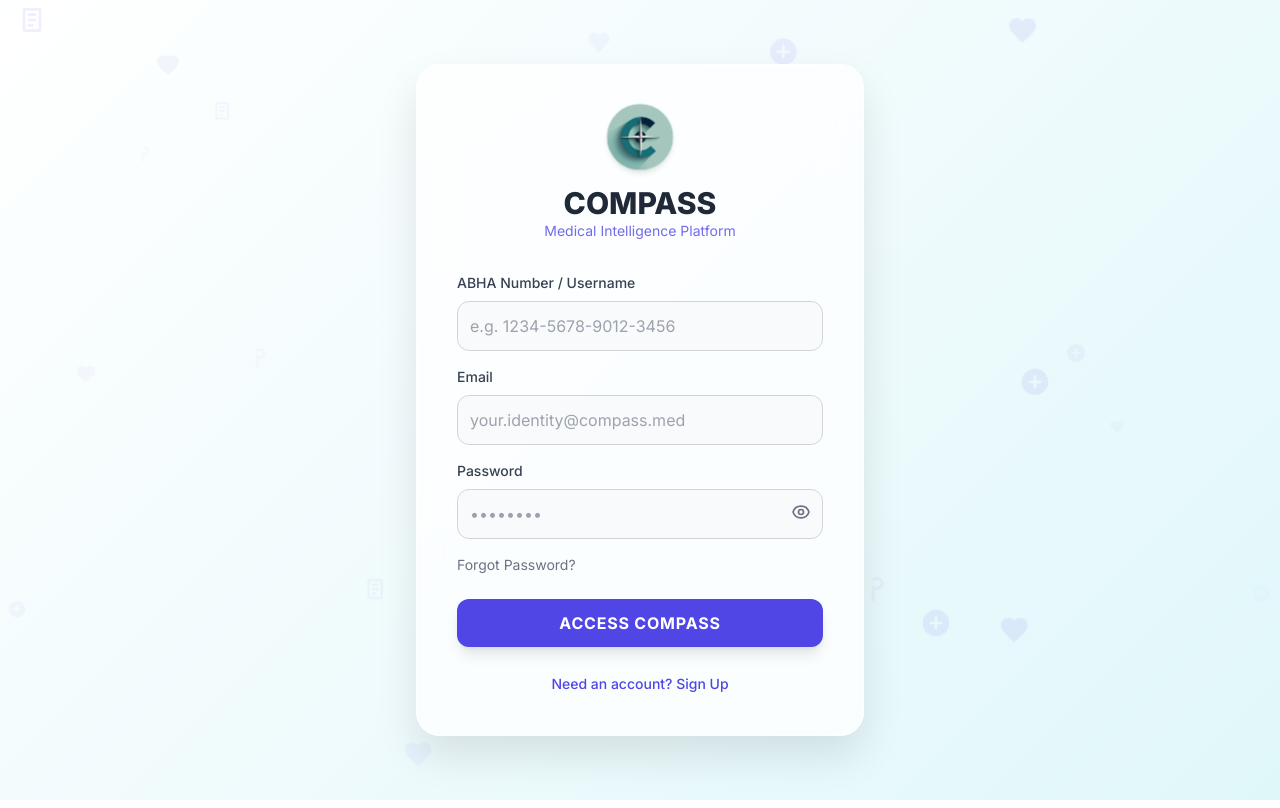
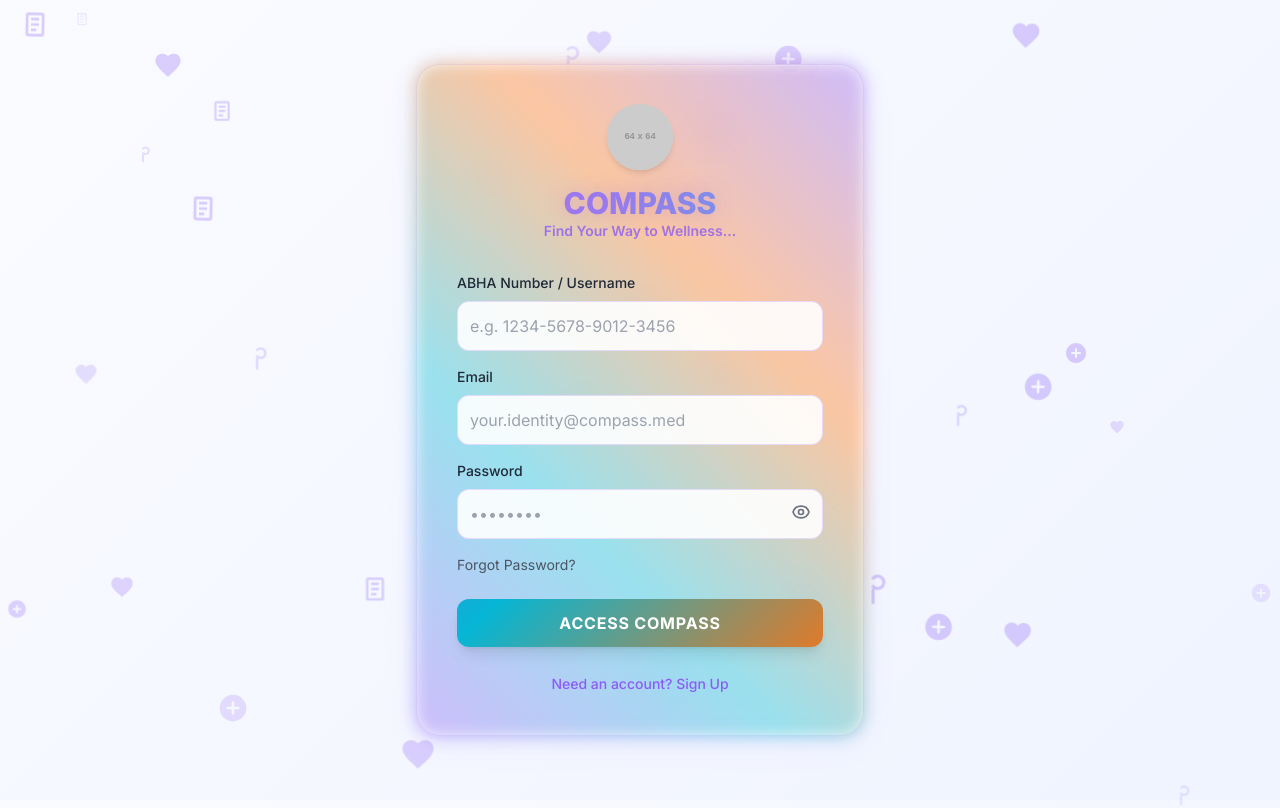
Before and after one commit to raven1904/COMPASS, a plain HTML site: page index.html in a window 1280 px wide. Shown: the top 808 px of the page. Drawn offline with nearby package versions, Linux system fonts and the light colour scheme; no server answers; placeholder pictures from the web are drawn by us.

Commit message:
Revise color scheme and enhance animations
Updated color scheme and animations for improved visibility and aesthetics.

```diff
--- a/index.html
+++ b/index.html
@@ -10,14 +10,16 @@
 
         /* ------------------- COLOR SCHEME & FONTS ------------------- */
         :root {
-            /* Primary Accent: Vibrant Indigo */
-            --color-primary: #4F46E5;
-            /* Secondary Accent: Fresh Teal */
-            --color-secondary: #10B981;
-            /* Background Gradient End */
-            --color-bg-end: #E0F7FA;
-            /* Background Gradient Start */
-            --color-bg-start: #FFFFFF;
+            /* RPM Compliance Coach Color Scheme */
+            --color-primary: #8B5CF6;     /* Vibrant Purple */
+            --color-secondary: #06B6D4;   /* Fresh Cyan */
+            --color-accent: #F97316;      /* Orange Accent */
+            --color-bg-start: #FAFBFF;    /* Light Blue-White */
+            --color-bg-end: #F0F4FF;      /* Soft Blue Tint */
+            --color-text: #1F2937;        /* Dark Gray */
+            --color-muted: #6B7280;       /* Medium Gray */
+            --color-success: #10B981;     /* Emerald Green */
+            --color-danger: #EF4444;      /* Red */
         }
 
         body {
@@ -29,14 +31,14 @@
 
         /* ------------------- ANIMATIONS & UTILITIES ------------------- */
         @keyframes float {
-            0% { transform: translate(0, 0) rotate(0deg); opacity: 0.6; }
-            52% { transform: translate(20px, 30px) rotate(5deg); opacity: 0.4; }
-            100% { transform: translate(0, 0) rotate(0deg); opacity: 0.6; }
+            0% { transform: translate(0, 0) rotate(0deg); opacity: 0.8; }
+            52% { transform: translate(20px, 30px) rotate(5deg); opacity: 0.6; }
+            100% { transform: translate(0, 0) rotate(0deg); opacity: 0.8; }
         }
 
         @keyframes move {
             0% { transform: translateY(0); opacity: 0; }
-            20% { opacity: 0.8; }
+            20% { opacity: 1; }
             100% { transform: translateY(-100vh); opacity: 0; }
         }
 
@@ -65,18 +67,21 @@
 
         .animated-symbol {
             position: absolute;
-            color: rgba(79, 70, 229, 0.15); /* Soft Indigo */
+            color: rgba(139, 92, 246, 0.4); /* Increased visibility */
             font-size: 30px;
             pointer-events: none;
-            animation: move 25s linear infinite, float 12s ease-in-out infinite alternate;
+            animation: move 20s linear infinite, float 10s ease-in-out infinite alternate;
         }
 
         .glassmorphism {
-            /* Light, clean glass effect */
-            background: rgba(255, 255, 255, 0.75);
-            backdrop-filter: blur(20px);
-            border: 1px solid rgba(255, 255, 255, 0.9);
-            box-shadow: 0 20px 40px rgba(0, 0, 0, 0.1);
+            /* Lighter, more transparent glass effect */
+            background: rgba(255, 255, 255, 0.65); /* Reduced intensity */
+            backdrop-filter: blur(15px);
+            border: 1px solid rgba(139, 92, 246, 0.15); /* Softer border */
+            box-shadow:
+                0 8px 32px rgba(139, 92, 246, 0.08), /* Softer shadow */
+                0 2px 8px rgba(139, 92, 246, 0.03),
+                inset 0 1px 0 rgba(255, 255, 255, 0.8);
             transition: all 0.3s ease;
         }
 
@@ -87,18 +92,32 @@
         .glowing-input:focus {
             outline: none;
             border-color: var(--color-primary);
-            box-shadow: 0 0 0 3px rgba(79, 70, 229, 0.3); /* Soft Indigo Ring */
+            box-shadow: 0 0 0 3px rgba(139, 92, 246, 0.3);
+            background: rgba(255, 255, 255, 0.95);
         }
 
         .glowing-button {
-            background-color: var(--color-primary);
+            background: linear-gradient(135deg, var(--color-primary), var(--color-secondary), var(--color-accent));
+            background-size: 200% 200%;
             transition: all 0.3s;
+            animation: gradientX 14s ease infinite;
+            color: white;
+            font-weight: 800;
+            box-shadow:
+                0 8px 24px color-mix(in oklab, var(--color-primary) 35%, transparent),
+                0 6px 18px color-mix(in oklab, var(--color-secondary) 25%, transparent);
         }
 
         .glowing-button:hover {
-            background-color: var(--color-secondary); /* Switch to Teal on hover */
-            box-shadow: 0 5px 15px rgba(16, 185, 129, 0.4);
             transform: translateY(-2px);
+            box-shadow:
+                0 12px 32px color-mix(in oklab, var(--color-primary) 45%, transparent),
+                0 8px 24px color-mix(in oklab, var(--color-secondary) 35%, transparent);
+        }
+
+        @keyframes gradientX {
+            0%, 100% { background-position: 0% 50%; }
+            50% { background-position: 100% 50%; }
         }
 
         #welcome-screen {
@@ -116,6 +135,53 @@
             transition: all 0.4s ease-in-out, margin 0.3s ease-in-out;
         }
 
+        /* Cyber-border effect matching RPM theme */
+        .cyber-border {
+            position: relative;
+        }
+        .cyber-border::before {
+            content: '';
+            position: absolute;
+            inset: -2px;
+            background: linear-gradient(45deg, var(--color-primary), var(--color-secondary), var(--color-accent), var(--color-primary));
+            border-radius: inherit;
+            z-index: -1;
+            opacity: 0.4; /* Reduced intensity */
+            filter: blur(8px);
+        }
+
+        /* Neon title effect */
+        .neon-title {
+            background: linear-gradient(90deg,
+                color-mix(in oklab, var(--color-primary) 80%, white 10%),
+                var(--color-secondary),
+                color-mix(in oklab, var(--color-accent) 85%, white 5%),
+                color-mix(in oklab, var(--color-primary) 80%, white 10%));
+            background-size: 300% 100%;
+            -webkit-background-clip: text;
+            background-clip: text;
+            color: transparent;
+            animation: shine 6s linear infinite;
+            text-shadow: 0 0 20px color-mix(in oklab, var(--color-primary) 30%, transparent);
+        }
+
+        @keyframes shine {
+            0% { background-position: -200% 0; }
+            100% { background-position: 200% 0; }
+        }
+
+        /* Enhanced input fields for better visibility */
+        .input-field {
+            background: rgba(255, 255, 255, 0.9) !important;
+            border: 1px solid rgba(139, 92, 246, 0.2) !important;
+        }
+
+        /* Better contrast for labels */
+        .form-label {
+            color: var(--color-text) !important;
+            font-weight: 500 !important;
+        }
+
     </style>
 </head>
 <body class="flex items-center justify-center p-4">
@@ -125,16 +191,16 @@
 
     <!-- Welcome Animation Screen (SUCCESS) -->
     <div id="welcome-screen" class="fixed inset-0 flex flex-col items-center justify-center">
-        <div id="welcome-logo" class="text-[--color-primary] p-8 rounded-full">
+        <div id="welcome-logo" class="p-8 rounded-full cyber-border">
             <!-- LOGO: PNG Placeholder -->
             <img
-                src="logo.jpg"
+                src="https://placehold.co/96x96/8B5CF6/FFFFFF?text=COMPASS"
                 alt="COMPASS Logo"
                 class="w-24 h-24 rounded-full shadow-lg logo-compass"
                 onerror="this.onerror=null; this.src='https://placehold.co/96x96/9CA3AF/FFFFFF?text=LOGO+ERR';"
             />
         </div>
-        <div class="text-[--color-primary] text-5xl font-extrabold mt-8" style="animation: welcome-fade-in 1.5s forwards 0.5s;">
+        <div class="neon-title text-5xl font-extrabold mt-8" style="animation: welcome-fade-in 1.5s forwards 0.5s;">
             Access Granted
         </div>
         <p class="text-gray-700 mt-4 text-xl" style="animation: welcome-fade-in 1.5s forwards 1s;">
@@ -143,36 +209,36 @@
     </div>
 
     <!-- Login/Signup Card -->
-    <div id="login-card" class="glassmorphism p-8 md:p-10 rounded-3xl w-full max-w-md z-10">
+    <div id="login-card" class="glassmorphism p-8 md:p-10 rounded-3xl w-full max-w-md z-10 cyber-border">
         <div class="text-center mb-8">
             <!-- LOGO: PNG Placeholder -->
             <img
-                src="logo.jpg"
+                src="https://placehold.co/64x64/8B5CF6/FFFFFF?text=COMPASS"
                 alt="COMPASS Logo"
                 class="w-16 h-16 mx-auto rounded-full shadow-md logo-compass"
                 onerror="this.onerror=null; this.src='https://placehold.co/64x64/9CA3AF/FFFFFF?text=LOGO+ERR';"
             />
-            <h1 class="text-3xl font-extrabold text-gray-800 mt-4">COMPASS</h1>
-            <p class="text-sm text-[--color-primary] opacity-80">Medical Intelligence Platform</p>
+            <h1 class="text-3xl font-extrabold neon-title mt-4">COMPASS</h1>
+            <p class="text-sm text-[--color-primary] opacity-80 font-semibold">Find Your Way to Wellness...</p>
         </div>
 
         <form id="auth-form" onsubmit="event.preventDefault(); handleAuth();">
             <!-- ABHA Number/Username Field -->
             <div class="mb-4">
-                <label for="abha" class="block text-sm font-medium text-gray-700 mb-2">ABHA Number / Username</label>
-                <input type="text" id="abha" placeholder="e.g. 1234-5678-9012-3456" class="glowing-input w-full p-3 rounded-xl bg-gray-50 text-gray-800 border border-gray-300 transition duration-300">
+                <label for="abha" class="block text-sm font-medium form-label mb-2">ABHA Number / Username</label>
+                <input type="text" id="abha" placeholder="e.g. 1234-5678-9012-3456" class="glowing-input input-field w-full p-3 rounded-xl text-gray-800 border transition duration-300">
             </div>
 
             <!-- Email Field -->
             <div class="mb-4">
-                <label for="email" class="block text-sm font-medium text-gray-700 mb-2">Email</label>
-                <input type="email" id="email" required placeholder="your.identity@compass.med" class="glowing-input w-full p-3 rounded-xl bg-gray-50 text-gray-800 border border-gray-300 transition duration-300">
+                <label for="email" class="block text-sm font-medium form-label mb-2">Email</label>
+                <input type="email" id="email" required placeholder="your.identity@compass.med" class="glowing-input input-field w-full p-3 rounded-xl text-gray-800 border transition duration-300">
             </div>
 
             <!-- Password Field -->
             <div class="mb-4 relative">
-                <label for="password" class="block text-sm font-medium text-gray-700 mb-2">Password</label>
-                <input type="password" id="password" required placeholder="••••••••" class="glowing-input w-full p-3 pr-10 rounded-xl bg-gray-50 text-gray-800 border border-gray-300 transition duration-300">
+                <label for="password" class="block text-sm font-medium form-label mb-2">Password</label>
+                <input type="password" id="password" required placeholder="••••••••" class="glowing-input input-field w-full p-3 pr-10 rounded-xl text-gray-800 border transition duration-300">
                 <button type="button" onclick="togglePasswordVisibility()" class="absolute inset-y-0 right-0 top-6 flex items-center pr-3 text-gray-500 hover:text-[--color-primary]">
                     <svg id="toggle-icon" class="w-5 h-5" fill="none" stroke="currentColor" viewBox="0 0 24 24" xmlns="http://www.w3.org/2000/svg"><path stroke-linecap="round" stroke-linejoin="round" stroke-width="2" d="M15 12a3 3 0 11-6 0 3 3 0 016 0z"></path><path stroke-linecap="round" stroke-linejoin="round" stroke-width="2" d="M2.458 12C3.732 7.943 7.523 5 12 5c4.478 0 8.268 2.943 9.542 7-1.274 4.057-5.064 7-9.542 7-4.477 0-8.268-2.943-9.542-7z"></path></svg>
                 </button>
@@ -181,17 +247,17 @@
             <!-- Confirm Password Field (Initially hidden for Login) -->
             <div id="confirm-password-container" class="h-transition overflow-hidden opacity-0 h-0 mb-0">
                 <div class="mb-6 relative">
-                    <label for="confirm-password" class="block text-sm font-medium text-gray-700 mb-2">Confirm Password</label>
-                    <input type="password" id="confirm-password" placeholder="••••••••" class="glowing-input w-full p-3 pr-10 rounded-xl bg-gray-50 text-gray-800 border border-gray-300 transition duration-300">
+                    <label for="confirm-password" class="block text-sm font-medium form-label mb-2">Confirm Password</label>
+                    <input type="password" id="confirm-password" placeholder="••••••••" class="glowing-input input-field w-full p-3 pr-10 rounded-xl text-gray-800 border transition duration-300">
                 </div>
             </div>
 
             <!-- Status/Error Message -->
-            <div id="status-message" class="text-center text-red-600 mb-4 font-semibold hidden p-2 border border-red-300 rounded-lg bg-red-50"></div>
+            <div id="status-message" class="text-center mb-4 font-semibold hidden p-2 border rounded-lg"></div>
 
             <!-- Forgot Password Link -->
             <div id="auth-links" class="flex justify-between items-center mb-6">
-                <button type="button" onclick="handlePasswordReset()" class="text-sm text-gray-500 hover:text-[--color-primary] transition duration-300 focus:outline-none">Forgot Password?</button>
+                <button type="button" onclick="handlePasswordReset()" class="text-sm text-gray-600 hover:text-[--color-primary] transition duration-300 focus:outline-none">Forgot Password?</button>
             </div>
 
             <!-- Submit Button -->
@@ -202,7 +268,7 @@
 
         <!-- Mode Toggle Link -->
         <div class="text-center mt-6">
-             <button type="button" id="toggle-mode-link" onclick="toggleAuthMode()" class="text-sm text-[--color-primary] hover:text-[--color-secondary] font-medium transition duration-300">
+             <button type="button" id="toggle-mode-link" onclick="toggleAuthMode()" class="text-sm text-[--color-primary] hover:text-[--color-accent] font-medium transition duration-300">
                 Need an account? Sign Up
             </button>
         </div>
@@ -249,7 +315,7 @@
             const statusElement = document.getElementById('status-message');
             const loginCard = document.getElementById('login-card');
 
-            // Ensure error styling is applied for critical errors
+            // Apply RPM theme error styling
             statusElement.classList.remove('text-indigo-600', 'border-indigo-300', 'bg-indigo-50');
             statusElement.classList.add('text-red-600', 'border-red-300', 'bg-red-50');
 
@@ -263,8 +329,8 @@
                 loginCard.style.animation = 'shake-error 0.5s ease-in-out';
 
                 setTimeout(() => {
-                    loginCard.style.border = '1px solid rgba(255, 255, 255, 0.9)';
-                    loginCard.style.boxShadow = '0 20px 40px rgba(0, 0, 0, 0.1)';
+                    loginCard.style.border = '1px solid rgba(139, 92, 246, 0.15)';
+                    loginCard.style.boxShadow = '0 8px 32px rgba(139, 92, 246, 0.08), 0 2px 8px rgba(139, 92, 246, 0.03)';
                     loginCard.style.animation = 'none';
                 }, 1000);
             }
@@ -273,9 +339,9 @@
         function updateFormPrompt(message) {
             const statusElement = document.getElementById('status-message');
 
-            // Apply prompt styling (Indigo)
+            // Apply RPM theme prompt styling
             statusElement.classList.remove('text-red-600', 'border-red-300', 'bg-red-50');
-            statusElement.classList.add('text-indigo-600', 'border-indigo-300', 'bg-indigo-50');
+            statusElement.classList.add('text-[--color-primary]', 'border-[--color-primary]', 'bg-[--color-bg-end]');
 
             statusElement.innerHTML = message;
             statusElement.classList.remove('hidden');
@@ -295,6 +361,20 @@
             setTimeout(() => {
                 window.location.replace('./home.html');
             }, 3000);
+        }
+
+        // Password visibility toggle
+        function togglePasswordVisibility() {
+            const passwordInput = document.getElementById('password');
+            const toggleIcon = document.getElementById('toggle-icon');
+
+            if (passwordInput.type === 'password') {
+                passwordInput.type = 'text';
+                toggleIcon.innerHTML = '<path stroke-linecap="round" stroke-linejoin="round" stroke-width="2" d="M13.875 18.825A10.05 10.05 0 0112 19c-4.478 0-8.268-2.943-9.543-7a9.97 9.97 0 011.563-3.029m5.858.908a3 3 0 114.243 4.243M9.878 9.878l4.242 4.242M9.88 9.88l-3.29-3.29m7.532 7.532l3.29 3.29M3 3l3.59 3.59m0 0A9.953 9.953 0 0112 5c4.478 0 8.268 2.943 9.543 7a10.025 10.025 0 01-4.132 5.411m0 0L21 21"></path>';
+            } else {
+                passwordInput.type = 'password';
+                toggleIcon.innerHTML = '<path stroke-linecap="round" stroke-linejoin="round" stroke-width="2" d="M15 12a3 3 0 11-6 0 3 3 0 016 0z"></path><path stroke-linecap="round" stroke-linejoin="round" stroke-width="2" d="M2.458 12C3.732 7.943 7.523 5 12 5c4.478 0 8.268 2.943 9.542 7-1.274 4.057-5.064 7-9.542 7-4.477 0-8.268-2.943-9.542-7z"></path>';
+            }
         }
 
         // Toggles between login and signup modes, updating the UI
@@ -429,19 +509,19 @@
                 `<svg class="w-8 h-8" fill="currentColor" viewBox="0 0 24 24" xmlns="http://www.w3.org/2000/svg"><path d="M17 3H7a2 2 0 00-2 2v14a2 2 0 002 2h10a2 2 0 002-2V5a2 2 0 00-2-2zM7 5h10v14H7V5zm2 2h6v2H9V7zm0 4h6v2H9v-2zm0 4h4v2H9v-2z"/></svg>` // Capsule
             ];
 
-            for (let i = 0; i < 30; i++) {
+            for (let i = 0; i < 40; i++) { // Increased number of symbols
                 const symbol = document.createElement('div');
                 symbol.className = 'animated-symbol';
                 symbol.innerHTML = symbols[Math.floor(Math.random() * symbols.length)];
 
-                const size = Math.random() * 20 + 20;
+                const size = Math.random() * 25 + 25; // Increased size range
                 symbol.style.fontSize = `${size}px`;
                 symbol.style.left = `${Math.random() * 100}vw`;
                 symbol.style.top = `${Math.random() * 100}vh`;
-                symbol.style.animationDelay = `${Math.random() * 20}s`;
-                symbol.style.animationDuration = `${Math.random() * 15 + 20}s`;
-                symbol.style.opacity = `${Math.random() * 0.3 + 0.1}`;
-                symbol.style.transform = `scale(${Math.random() * 0.5 + 0.5})`;
+                symbol.style.animationDelay = `${Math.random() * 15}s`; // Faster animation
+                symbol.style.animationDuration = `${Math.random() * 10 + 15}s`; // Faster movement
+                symbol.style.opacity = `${Math.random() * 0.5 + 0.3}`; // Increased opacity
+                symbol.style.transform = `scale(${Math.random() * 0.7 + 0.5})`;
 
                 symbolsContainer.appendChild(symbol);
             }
```
